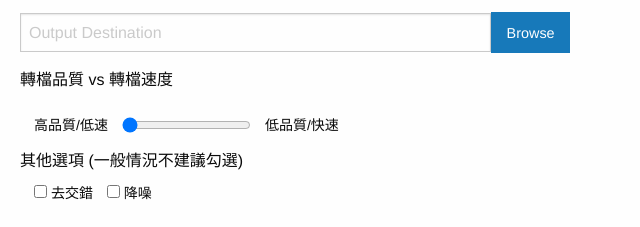
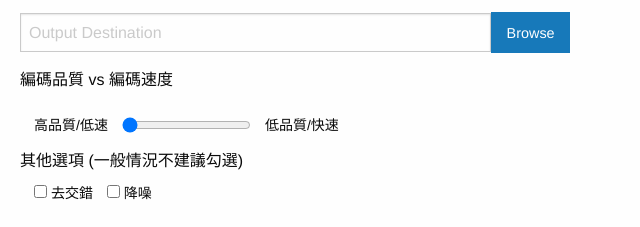
Before and after one commit to ytingyeu/ygogui, an Electron app: page index.html in a window 800 px wide. Shown: the part 224-451 px from the top of the page, 0-640 px from the left. Drawn offline with Linux system fonts and the light colour scheme; no server answers.

Commit message:
update and fix text

```diff
--- a/index.html
+++ b/index.html
@@ -33,7 +33,7 @@
       <button class="button" type="button" id="selectDes">Browse</button>
     </div>
 
-    <h6>轉檔品質 vs 轉檔速度</h6>
+    <h6>編碼品質 vs 編碼速度</h6>
     <div class="input-group" id="field-cpu-used">
         <p>高品質/低速</p>
         <input type="range" id="input-cpu-use" min="0" max="2" value="0" name="cpu-used">
```
Also changed, not shown: README.md.
